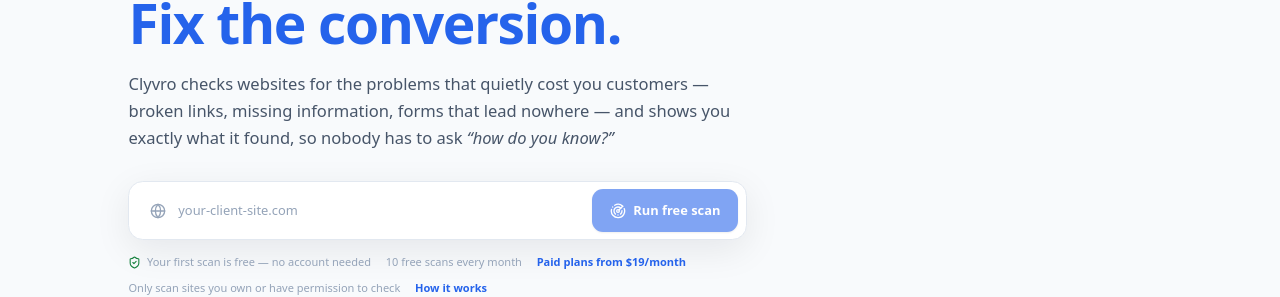
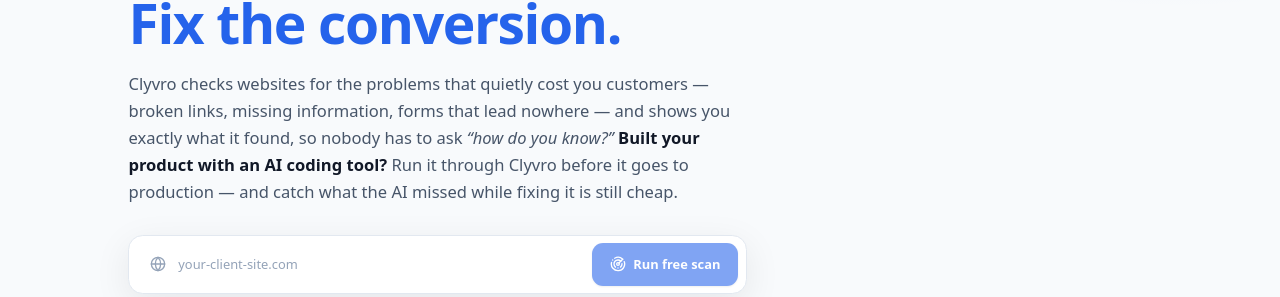
Before and after one commit to Brave290/Clyvro, a Next.js app: page / in a window 1280 px wide. Shown: the part 261-558 px from the top of the page. Built offline with nearby package versions, Linux system fonts and the light colour scheme; no server answers; the database is empty.

Commit message:
Hero: position Clyvro as the pre-production check for AI-built products
Co-authored-by: arena-agent <297053741+arena-agent@users.noreply.github.com>

```diff
--- a/src/app/page.tsx
+++ b/src/app/page.tsx
@@ -40,7 +40,7 @@
             Clyvro is in beta — the core scanner is live, some tools are still being built, and beta testers steer what ships next.
           </p>
           <h1 className="animate-fade-up mt-5 text-4xl font-bold leading-[1.08] tracking-tight sm:text-6xl">Find the friction.<br /><span className="text-accent">Fix the conversion.</span></h1>
-          <p style={{ animationDelay: "90ms" }} className="animate-fade-up mt-5 max-w-2xl text-lg leading-relaxed text-ink-soft">Clyvro checks websites for the problems that quietly cost you customers — broken links, missing information, forms that lead nowhere — and shows you exactly what it found, so nobody has to ask <em>“how do you know?”</em></p>
+          <p style={{ animationDelay: "90ms" }} className="animate-fade-up mt-5 max-w-2xl text-lg leading-relaxed text-ink-soft">Clyvro checks websites for the problems that quietly cost you customers — broken links, missing information, forms that lead nowhere — and shows you exactly what it found, so nobody has to ask <em>“how do you know?”</em> <strong className="text-ink">Built your product with an AI coding tool?</strong> Run it through Clyvro before it goes to production — and catch what the AI missed while fixing it is still cheap.</p>
 
           <div style={{ animationDelay: "180ms" }} className="animate-fade-up mt-8 max-w-2xl">
             <HeroScanForm />
```
